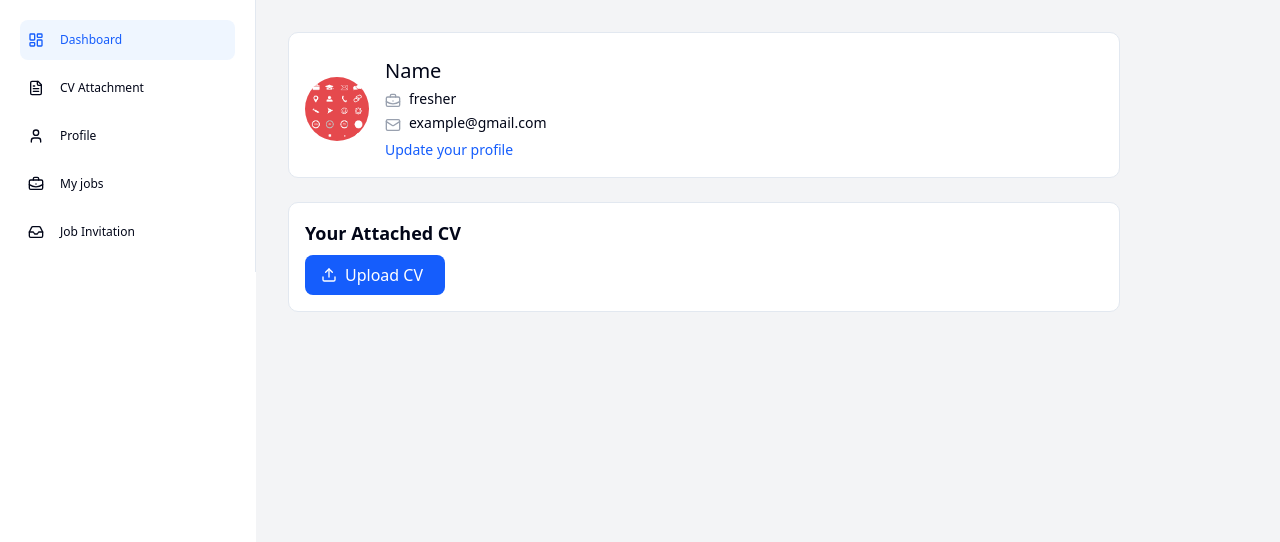
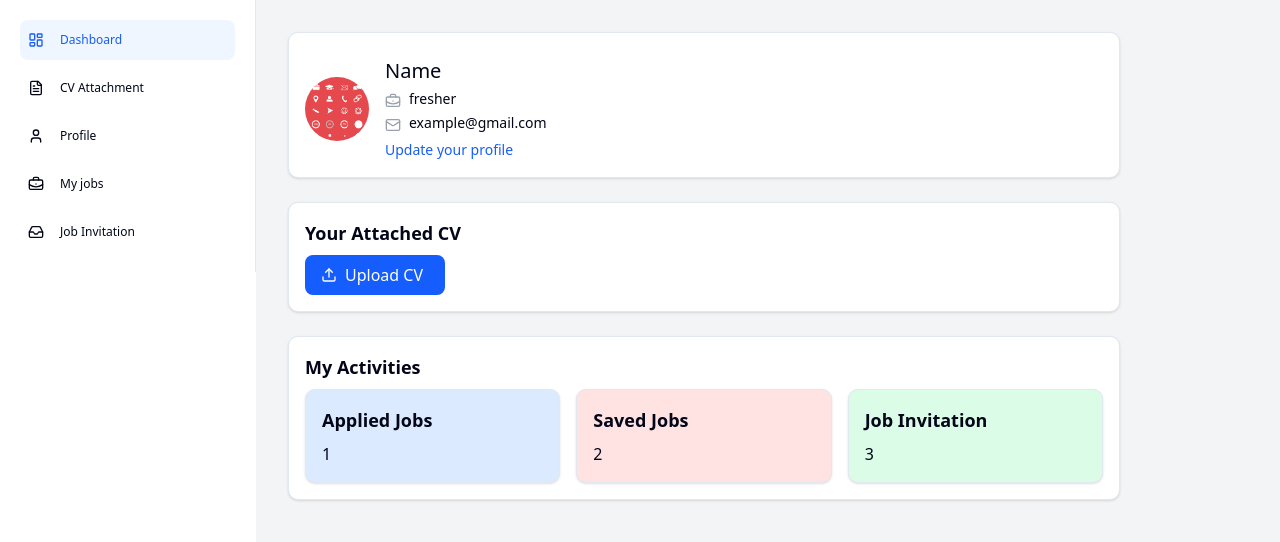
Before and after one commit to Chinh13571113/careermate-web, a Next.js app: page /profile in a window 1280 px wide. Shown: the top 542 px of the page. Built offline with nearby package versions, Linux system fonts and the light colour scheme.

Commit message:
feat(profile): add dashboard component

```diff
--- a/src/components/ui/card.tsx
+++ b/src/components/ui/card.tsx
@@ -1,13 +1,24 @@
 "use client";
 
-interface CardProps {
+import { HTMLAttributes } from "react";
+import { twMerge } from "tailwind-merge";
+
+interface CardProps extends HTMLAttributes<HTMLDivElement> {
   title?: string;
   children?: React.ReactNode;
 }
 
-const Card: React.FC<CardProps> = ({ title, children }) => {
+const Card: React.FC<CardProps> = ({
+  title,
+  children,
+  className,
+  ...props
+}) => {
   return (
-    <div className="p-4 border rounded-lg shadow-sx bg-white">
+    <div
+      className={twMerge("p-4 border rounded-lg shadow-sm bg-white", className)}
+      {...props}
+    >
       <h2 className="text-lg font-semibold mb-2">{title}</h2>
       <div>{children}</div>
     </div>
--- /dev/null
+++ b/src/features/client/profile/dashboard/ui/components/my-activity.tsx
@@ -0,0 +1,37 @@
+import Card from "@/components/ui/card";
+import { useTab } from "@/components/ui/tabs";
+import React from "react";
+
+const MyActivity = () => {
+  const { activeTab, setActiveTab } = useTab();
+
+  return (
+    <Card title="My Activities">
+      <div className="grid grid-cols-3 gap-4">
+        <Card
+          title="Applied Jobs"
+          onClick={() => setActiveTab("my_job")}
+          className="bg-blue-100  cursor-pointer hover:border-blue-400 transition duration-200"
+        >
+          1
+        </Card>
+        <Card
+          title="Saved Jobs"
+          onClick={() => setActiveTab("my_job")}
+          className="bg-red-100  cursor-pointer hover:border-red-400 transition duration-200"
+        >
+          2
+        </Card>
+        <Card
+          title="Job Invitation"
+          onClick={() => setActiveTab("job_invitation")}
+          className="bg-green-100  cursor-pointer hover:border-green-400 transition duration-200"
+        >
+          3
+        </Card>
+      </div>
+    </Card>
+  );
+};
+
+export default MyActivity;
--- a/src/features/client/profile/ui/components/dashboard.tsx
+++ b/src/features/client/profile/ui/components/dashboard.tsx
@@ -1,12 +1,14 @@
 import React from "react";
 import AttachedCV from "../../dashboard/ui/components/attached-cv";
 import PersonalInformation from "../../dashboard/ui/components/personal-information";
+import MyActivity from "../../dashboard/ui/components/my-activity";
 
 const Dashboard = () => {
   return (
     <div className="space-y-6">
       <PersonalInformation />
       <AttachedCV />
+      <MyActivity />
     </div>
   );
 };
```
